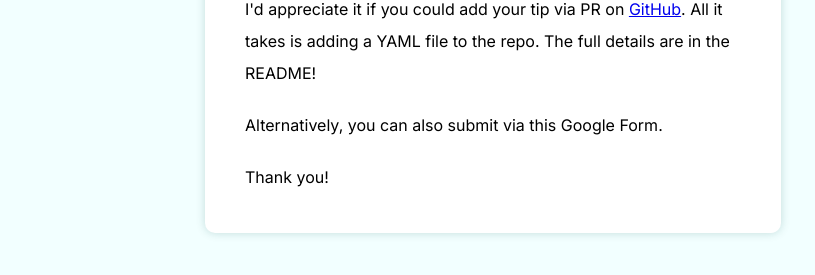
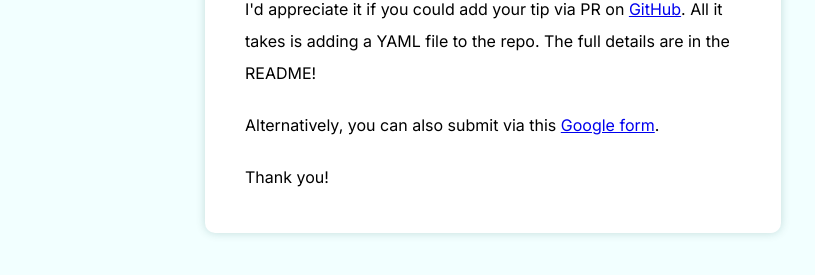
Before and after one commit to hackathoughts/hackathoughts.github.io, a Jekyll site: the page built from submit.html, in a window 1280 px wide. Shown: the part 408-683 px from the top of the page, without its empty margins (243-1058 px from the left). Built offline with Jekyll 4.4.1, drawn with Linux system fonts in a browser that asks for light colours; part of the change alters nothing that is shown.

```diff
--- a/submit.html
+++ b/submit.html
@@ -18,7 +18,7 @@ title: About / Submit
             <h1>Wanna submit a tip?</h1>
             <p>There are <strong>two ways</strong> to submit a tip:</p>
             <p>I'd appreciate it if you could add your tip via PR on <a href="https://github.com/hackathoughts/hackathoughts.github.io">GitHub</a>. All it takes is adding a YAML file to the repo. The full details are in the README!</p>
-            <p>Alternatively, you can also submit via this Google Form.</p>
+            <p>Alternatively, you can also submit via this <a href="https://forms.gle/Z1bzZ9tpfWyuRTyS7">Google form</a>.</p>
             <p>Thank you!</p>
         </div>
     </main>
```
